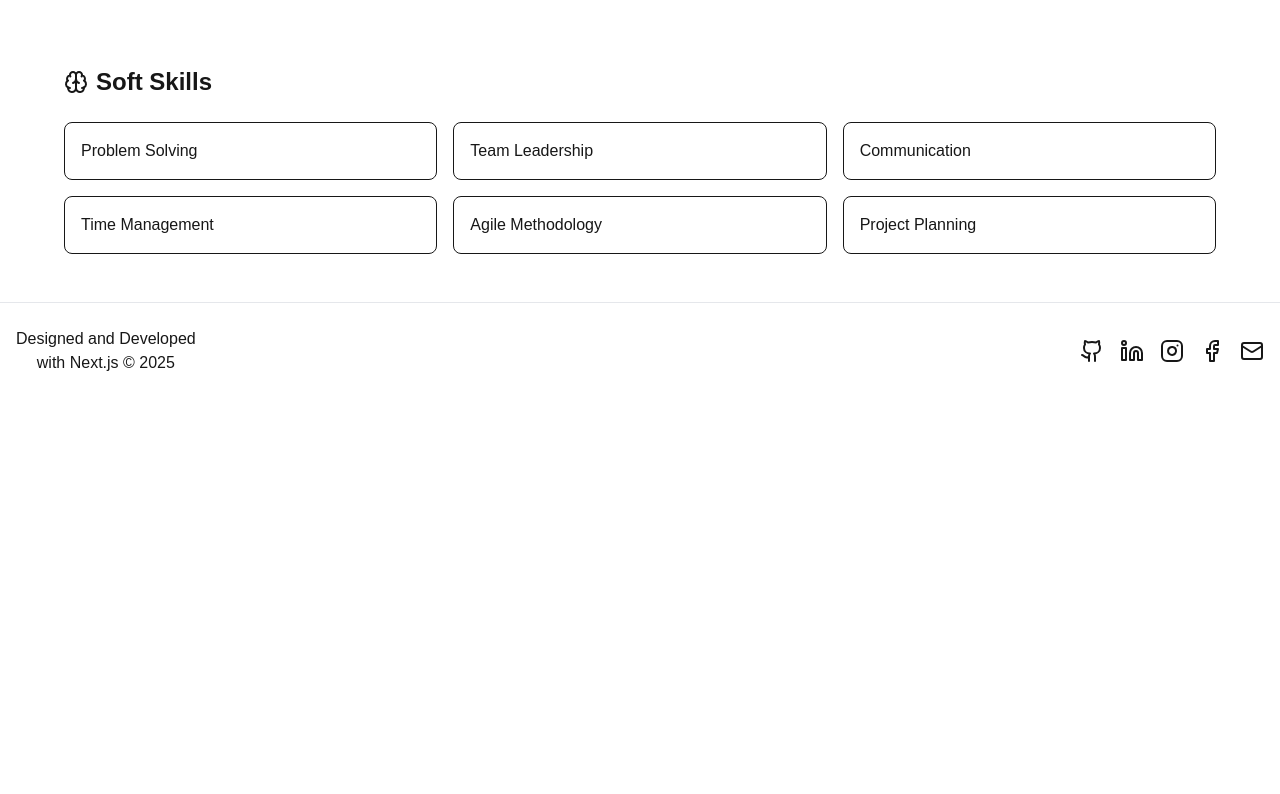
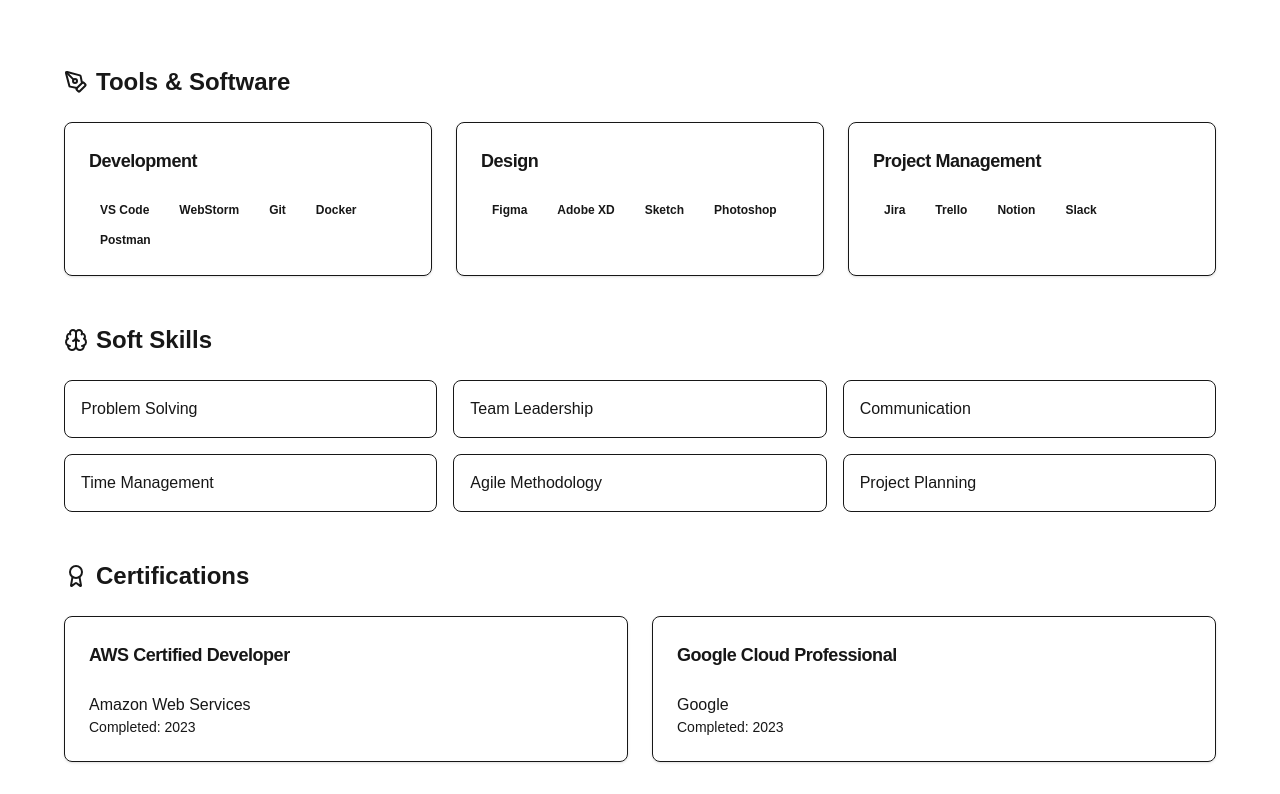
Before and after one commit to davmz/davmz.github.io, a Next.js app: page /skills in a window 1280 px wide. Shown: the part 1026-1820 px from the top of the page. Before the commit the page ends 1425 px from the top, so only its background shows below. Built offline with nearby package versions, Linux system fonts and the light colour scheme.

Commit message:
Add: Skills page content. styling needs work but as long as the content is there its okay

```diff
--- /dev/null
+++ b/components/ui/Card.js
@@ -0,0 +1,38 @@
+import * as React from 'react';
+import { cn } from '../../lib/utils';
+
+const Card = React.forwardRef(({ className, ...props }, ref) => (
+    <div
+        ref={ref}
+        className={cn('rounded-lg border bg-card text-card-foreground shadow-sm', className)}
+        {...props}
+    />
+));
+Card.displayName = 'Card';
+
+const CardHeader = React.forwardRef(({ className, ...props }, ref) => (
+    <div ref={ref} className={cn('flex flex-col space-y-1.5 p-6', className)} {...props} />
+));
+CardHeader.displayName = 'CardHeader';
+
+const CardTitle = React.forwardRef(({ className, ...props }, ref) => (
+    <h3 ref={ref} className={cn('text-2xl font-semibold leading-none tracking-tight', className)} {...props} />
+));
+CardTitle.displayName = 'CardTitle';
+
+const CardDescription = React.forwardRef(({ className, ...props }, ref) => (
+    <p ref={ref} className={cn('text-sm text-muted-foreground', className)} {...props} />
+));
+CardDescription.displayName = 'CardDescription';
+
+const CardContent = React.forwardRef(({ className, ...props }, ref) => (
+    <div ref={ref} className={cn('p-6 pt-0', className)} {...props} />
+));
+CardContent.displayName = 'CardContent';
+
+const CardFooter = React.forwardRef(({ className, ...props }, ref) => (
+    <div ref={ref} className={cn('flex items-center p-6 pt-0', className)} {...props} />
+));
+CardFooter.displayName = 'CardFooter';
+
+export { Card, CardHeader, CardFooter, CardTitle, CardDescription, CardContent };
--- a/src/app/skills/page.js
+++ b/src/app/skills/page.js
@@ -1,10 +1,11 @@
 'use client';
 
 // import { Card, CardContent, CardHeader, CardTitle } from '@/components/ui/card';
-// import { Badge } from '../../../components/ui/Badge';
+import { Badge } from '../../../components/ui/Badge';
 // import { Progress } from '@/components/ui/progress';
 import { Code2, Database, Wrench, Brain, Award, BookOpen, PenTool as Tool, Laptop } from 'lucide-react';
 import { Progress } from '../../../components/ui/Progress';
+import { Card, CardContent, CardHeader, CardTitle } from '../../../components/ui/Card';
 
 export default function SkillsPage() {
     const skills = {
@@ -136,7 +137,7 @@
                 </section>
 
                 {/* Tools & Software */}
-                {/* <section className="space-y-6">
+                <section className="space-y-6">
                     <div className="flex items-center gap-2">
                         <Tool className="h-6 w-6 text-primary" />
                         <h2 className="text-2xl font-semibold">Tools & Software</h2>
@@ -161,7 +162,7 @@
                             </Card>
                         ))}
                     </div>
-                </section> */}
+                </section>
 
                 {/* Soft Skills */}
                 <section className="space-y-6">
@@ -183,7 +184,7 @@
                 </section>
 
                 {/* Certifications */}
-                {/* <section className="space-y-6">
+                <section className="space-y-6">
                     <div className="flex items-center gap-2">
                         <Award className="h-6 w-6 text-primary" />
                         <h2 className="text-2xl font-semibold">Certifications</h2>
@@ -203,10 +204,10 @@
                             </Card>
                         ))}
                     </div>
-                </section> */}
+                </section>
 
                 {/* Currently Learning */}
-                {/* <section className="space-y-6">
+                <section className="space-y-6">
                     <div className="flex items-center gap-2">
                         <BookOpen className="h-6 w-6 text-primary" />
                         <h2 className="text-2xl font-semibold">Currently Learning</h2>
@@ -233,7 +234,7 @@
                             </Card>
                         ))}
                     </div>
-                </section> */}
+                </section>
             </div>
         </div>
     );
```
Also changed, not shown: components/ui/Badge.js (indentation only). Lines whose indentation alone changed are shown as unchanged.
